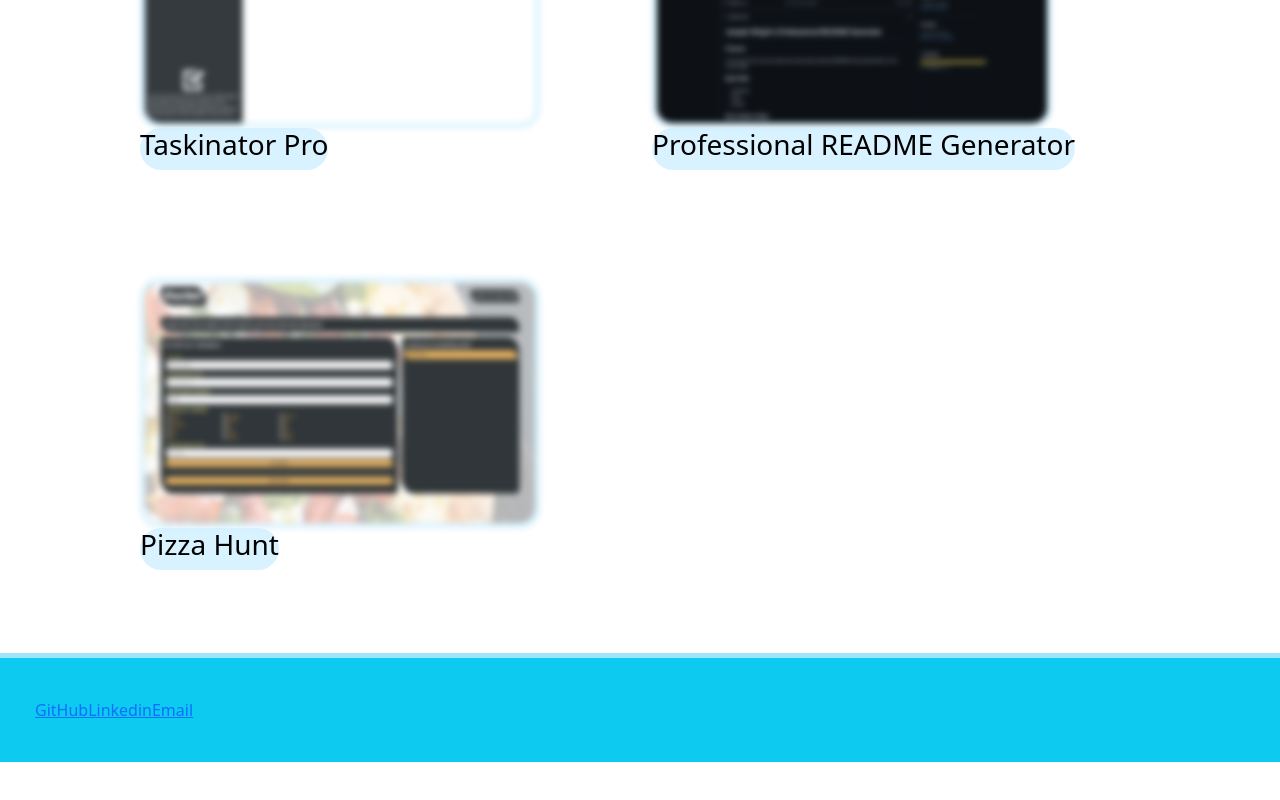
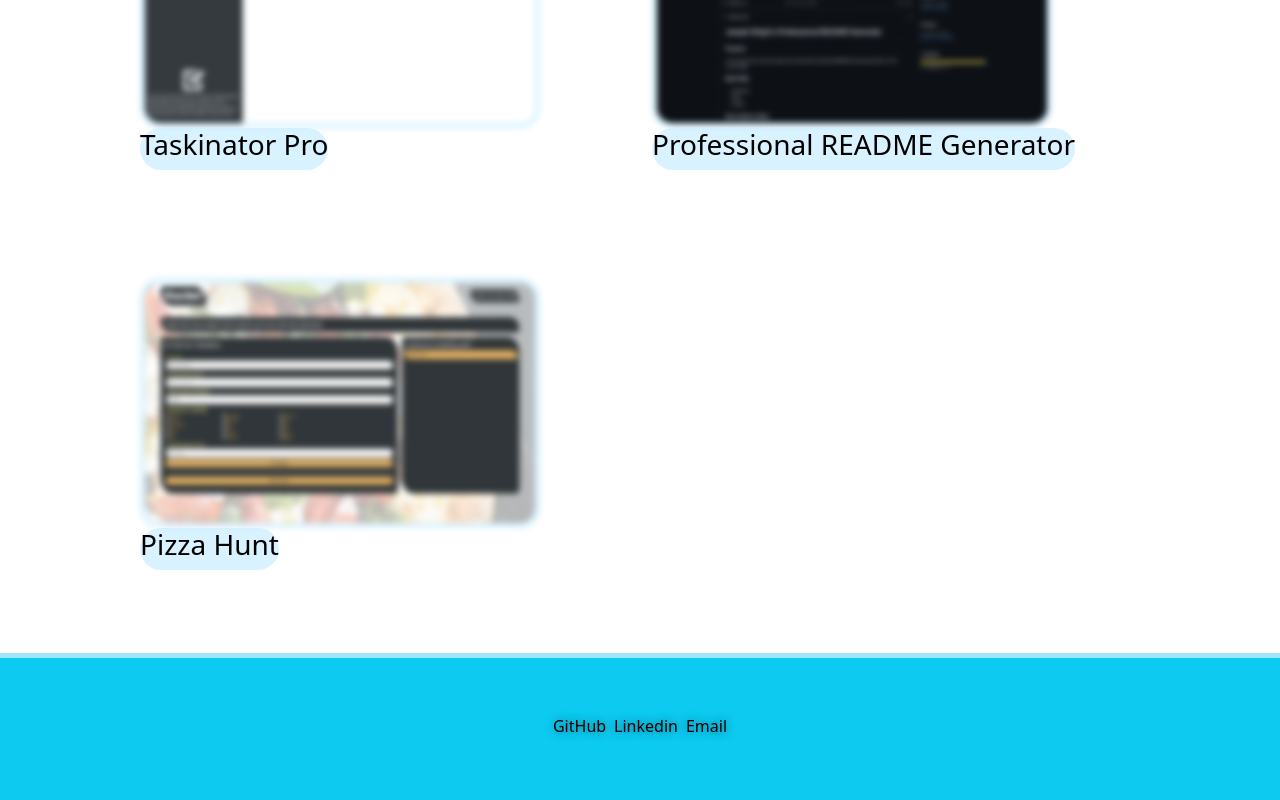
Before and after one commit to JosephW143/Professional-Portfolio-react, a React (Create React App) app: page / in a window 1280 px wide. Shown: the part 1700-2500 px from the top of the page. Before the commit the page ends 2462 px from the top, so only its background shows below. Built offline with nearby package versions, Linux system fonts and the light colour scheme.

Commit message:
clean up footer

```diff
--- a/src/components/Footer/index.js
+++ b/src/components/Footer/index.js
@@ -3,18 +3,26 @@
 const Footer = () => {
     return (
         <footer className="bg-info flex-row align-center ">
-            <nav className="text-center">
+            <nav className="mx-auto p-3">
+                <ul className="list-inline">
+                    <li className="list-inline-item">
                         <a href='https://github.com/JosephW143'>
                             GitHub
                         </a>
+                    </li>
 
+                    <li className="list-inline-item">
                         <a href='www.linkedin.com/in/joseph-a-wright-14362iw4e5tu'>
                             Linkedin
                         </a>
+                    </li>
 
+                    <li className="list-inline-item">
                         <a href='mailto:josephwright1436@gmail.com'>
                             Email
                         </a>
+                    </li>
+                </ul>
             </nav>
         </footer>
     );
```
Lines whose indentation alone changed are shown as unchanged.
